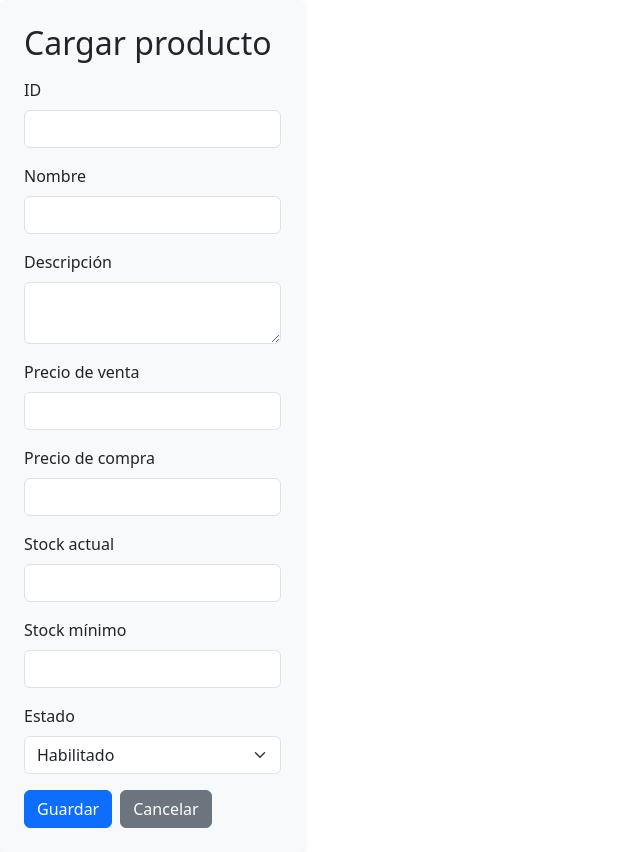
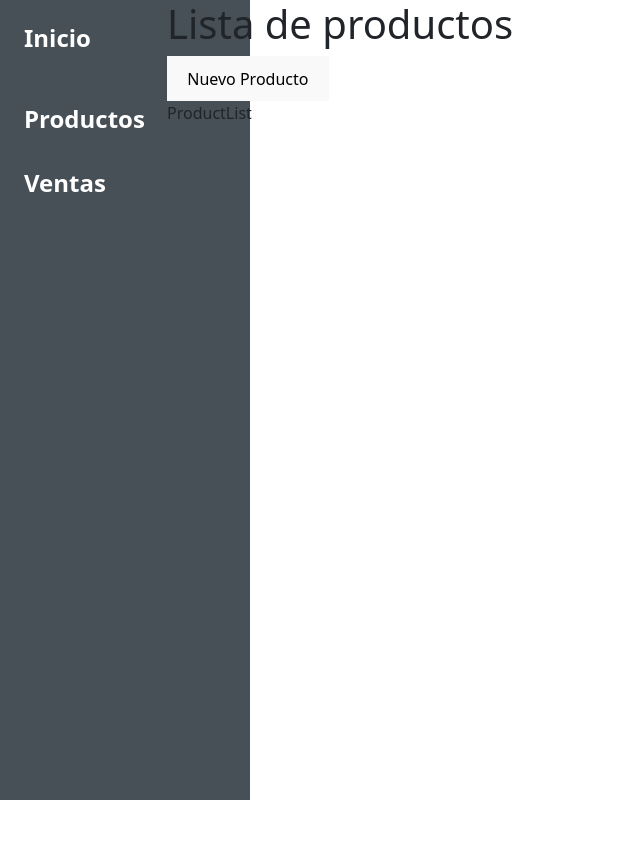
Before and after one commit to daniv341/GestionBetaFE, a React (Vite) app: page / in a window 1280 px wide. Shown: the whole page, without its empty margins (0-640 px from the left). After the commit the page ends 800 px from the top, so only its background shows below. Built offline with nearby package versions, Linux system fonts and the light colour scheme.

Commit message:
defini layout para sidebar con sistema de rutas

```diff
--- a/src/App.jsx
+++ b/src/App.jsx
@@ -1,15 +1,22 @@
-import { useState } from 'react'
-import ProductForm from './features/product/components/ProductForm'
+import { useState } from "react";
+
+import ProductForm from "./features/product/components/ProductForm";
+
+import Sidebar from "./common/sidebar/Sidebar";
 import "bootstrap/dist/css/bootstrap.min.css";
+import { BrowserRouter } from "react-router-dom";
+import AppRouter from "./router/AppRouter";
+
 
 function App() {
 
-
   return (
     <>
-       <ProductForm></ProductForm>
+     <BrowserRouter>
+      <AppRouter></AppRouter>
+     </BrowserRouter>
     </>
-  )
+  );
 }
 
-export default App
+export default App;
--- a/src/common/sidebar/Sidebar.jsx
+++ b/src/common/sidebar/Sidebar.jsx
@@ -0,0 +1,50 @@
+import { useState } from "react";
+
+function Sidebar({ onNavigate }) {
+  const [openProducts, setOpenProducts] = useState(false);
+
+  return (
+    <aside
+      className="sidebar d-flex flex-column p-4"
+      style={{ width: "250px", background: "#475057", color: "white", height: "100vh" }}
+    >
+      <h4 className="mb-5 fw-bold">Inicio</h4>
+
+      {/* Productos */}
+      <div>
+        <p
+          className="fw-bold fs-4 mb-2"
+          style={{ cursor: "pointer" }}
+          onClick={() => setOpenProducts(!openProducts)}
+        >
+          Productos
+        </p>
+
+        {openProducts && (
+          <ul className="list-unstyled ms-3">
+            <li
+              className="mb-2"
+              style={{ cursor: "pointer" }}
+              onClick={() => onNavigate("cargar")}
+            >
+              Cargar producto
+            </li>
+
+            <li
+              className="mb-2"
+              style={{ cursor: "pointer" }}
+              onClick={() => onNavigate("listar")}
+            >
+              Lista de productos
+            </li>
+          </ul>
+        )}
+      </div>
+
+      {/* Ventas */}
+      <h4 className="mt-4 fw-bold">Ventas</h4>
+    </aside>
+  );
+}
+
+export default Sidebar;
--- /dev/null
+++ b/src/common/sidebar/sidebar.css
@@ -0,0 +1,29 @@
+.sidebar {
+  width: 250px;
+  height: 100vh;
+  background: #37424a;
+}
+
+.side-link {
+  color: #fff;
+  text-decoration: none;
+  font-size: 1.2rem;
+  transition: 0.2s;
+  display: block;
+}
+
+.side-link:hover {
+  color: #d0d0d0;
+}
+
+.side-sublink {
+  color: #cfd3d6;
+  text-decoration: none;
+  font-size: 1rem;
+  display: block;
+  transition: 0.2s;
+}
+
+.side-sublink:hover {
+  color: #ffffff;
+}
--- a/src/features/product/components/ProductForm.jsx
+++ b/src/features/product/components/ProductForm.jsx
@@ -1,5 +1,6 @@
 import React from "react";
 import { useForm } from "react-hook-form";
+import "../styles/formProduct.css";
 
 export default function ProductForm() {
   const {
@@ -19,7 +20,10 @@ export default function ProductForm() {
   };
 
   return (
-    <form onSubmit={handleSubmit(handleFormSubmit)} className="p-4 bg-light rounded shadow-sm">
+    <form
+      onSubmit={handleSubmit(handleFormSubmit)}
+      className="formProduct  p-4 bg-light rounded shadow-sm"
+    >
       <h2 className="mb-3">Cargar producto</h2>
 
       {/* ID */}
@@ -33,7 +37,9 @@ export default function ProductForm() {
           type="text"
           className={`form-control ${errors.id ? "is-invalid" : ""}`}
         />
-        {errors.id && <div className="invalid-feedback">{errors.id.message}</div>}
+        {errors.id && (
+          <div className="invalid-feedback">{errors.id.message}</div>
+        )}
       </div>
 
       {/* Nombre */}
@@ -47,7 +53,9 @@ export default function ProductForm() {
           type="text"
           className={`form-control ${errors.nombre ? "is-invalid" : ""}`}
         />
-        {errors.nombre && <div className="invalid-feedback">{errors.nombre.message}</div>}
+        {errors.nombre && (
+          <div className="invalid-feedback">{errors.nombre.message}</div>
+        )}
       </div>
 
       {/* Descripción */}
@@ -67,12 +75,13 @@ export default function ProductForm() {
             required: "Campo obligatorio",
             valueAsNumber: true,
             min: {
-              value: 0.01,
+              value: 0,
               message: "Debe ser un número positivo",
             },
           })}
           type="number"
           step="0.01"
+          min="0"
           className={`form-control ${errors.precioVenta ? "is-invalid" : ""}`}
         />
         {errors.precioVenta && (
@@ -87,12 +96,13 @@ export default function ProductForm() {
             required: "Campo obligatorio",
             valueAsNumber: true,
             min: {
-              value: 0.01,
+              value: 0,
               message: "Debe ser un número positivo",
             },
           })}
           type="number"
           step="0.01"
+          min="0"
           className={`form-control ${errors.precioCompra ? "is-invalid" : ""}`}
         />
         {errors.precioCompra && (
@@ -112,6 +122,7 @@ export default function ProductForm() {
             },
           })}
           type="number"
+          min="0"
           className={`form-control ${errors.stockActual ? "is-invalid" : ""}`}
         />
         {errors.stockActual && (
@@ -130,6 +141,7 @@ export default function ProductForm() {
             },
           })}
           type="number"
+          min="0"
           className={`form-control ${errors.stockMinimo ? "is-invalid" : ""}`}
         />
         {errors.stockMinimo && (
@@ -145,13 +157,16 @@ export default function ProductForm() {
         </select>
       </div>
 
-
       <div className="d-flex gap-2">
         <button type="submit" className="btn btn-primary">
           Guardar
         </button>
 
-        <button type="button" className="btn btn-secondary" onClick={handleCancel}>
+        <button
+          type="button"
+          className="btn btn-secondary"
+          onClick={handleCancel}
+        >
           Cancelar
         </button>
       </div>
--- a/src/features/product/components/ProductList.jsx
+++ b/src/features/product/components/ProductList.jsx
@@ -0,0 +1,9 @@
+import React from 'react'
+
+function ProductList() {
+  return (
+    <div>ProductList</div>
+  )
+}
+
+export default ProductList
--- a/src/features/product/pages/ProductView.jsx
+++ b/src/features/product/pages/ProductView.jsx
@@ -0,0 +1,15 @@
+import React from 'react'
+import ProductList from '../components/ProductList'
+
+function ProductView() {
+  return (
+  <section>
+        <h1>Lista de productos</h1>
+        <button>Nuevo Producto</button>
+        <ProductList></ProductList>
+    </section>
+
+  )
+}
+
+export default ProductView
--- /dev/null
+++ b/src/features/product/styles/formProduct.css
@@ -0,0 +1,4 @@
+.formProduct {
+    max-width: 600px;
+    margin: auto;
+}
--- /dev/null
+++ b/src/layout/SidebarLayout.jsx
@@ -0,0 +1,17 @@
+import Sidebar from "../common/sidebar/Sidebar";
+
+
+const SidebarLayout = ({ children }) => {
+  return (
+    <section className="container-fluid mainSection">
+      <div className="row containerProfile">
+        <article className="col-md-4 col-lg-3 col-xxl-2 px-0 min-h-screen">
+          <Sidebar></Sidebar>
+        </article>
+        <article className="col-md-8 col-lg-9 col-xxl-10 ps-xxl-0">{children}</article>
+      </div>
+    </section>
+  );
+};
+
+export default SidebarLayout;
--- /dev/null
+++ b/src/router/AdminRouter.jsx
@@ -0,0 +1,16 @@
+import React from 'react'
+import SidebarLayout from '../layout/SidebarLayout'
+import { Route, Routes } from 'react-router-dom'
+import ProductView from '../features/product/pages/ProductView'
+
+function AdminRouter() {
+  return (
+    <SidebarLayout>
+        <Routes>
+           <Route path="/" element={<ProductView></ProductView>} />
+        </Routes>
+    </SidebarLayout>
+  )
+}
+
+export default AdminRouter
--- /dev/null
+++ b/src/router/AppRouter.jsx
@@ -0,0 +1,13 @@
+import React from 'react'
+import { Route, Routes } from 'react-router-dom'
+import AdminRouter from './AdminRouter'
+
+const AppRouter = () => {
+  return (
+    <Routes>
+        <Route path="/*" element={<AdminRouter></AdminRouter>} />
+    </Routes>
+  )
+}
+
+export default AppRouter
```
Also changed, not shown: src/features/product/pages/FormView.jsx (+9 -0 lines).
